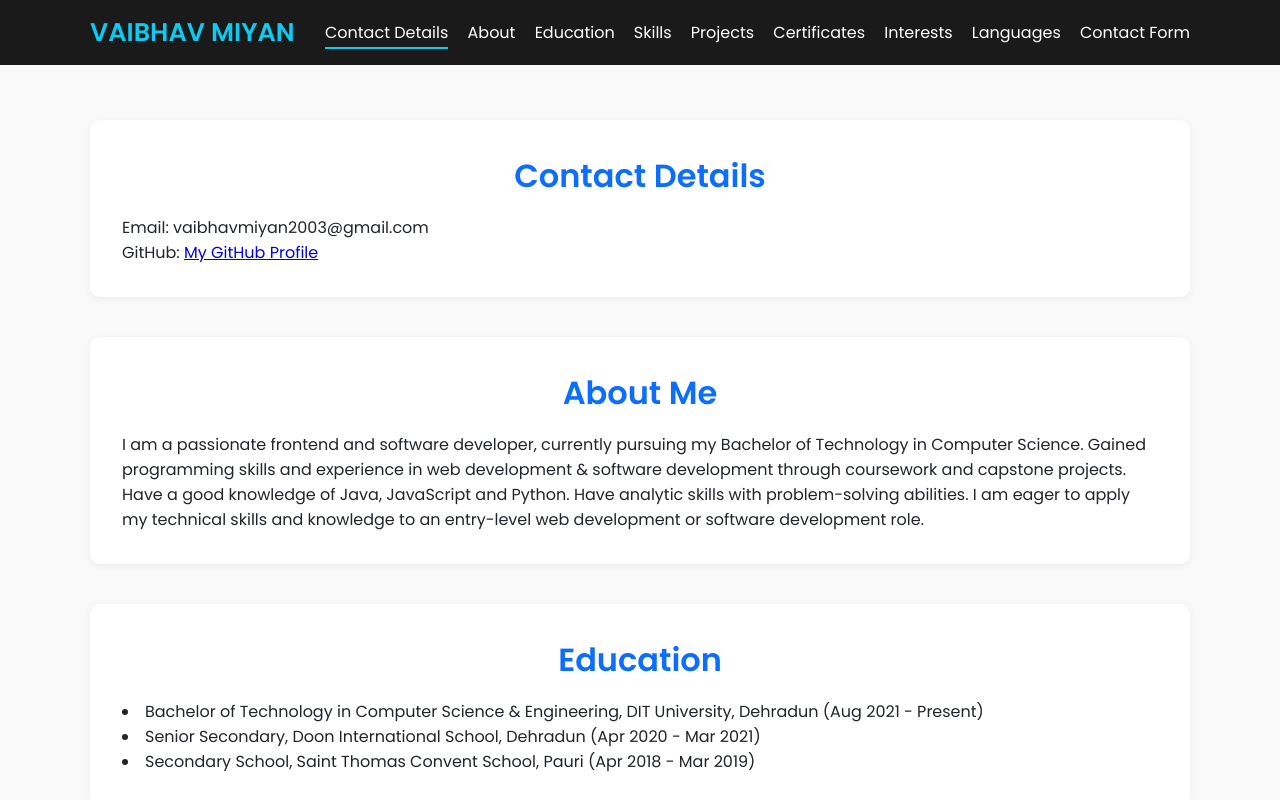
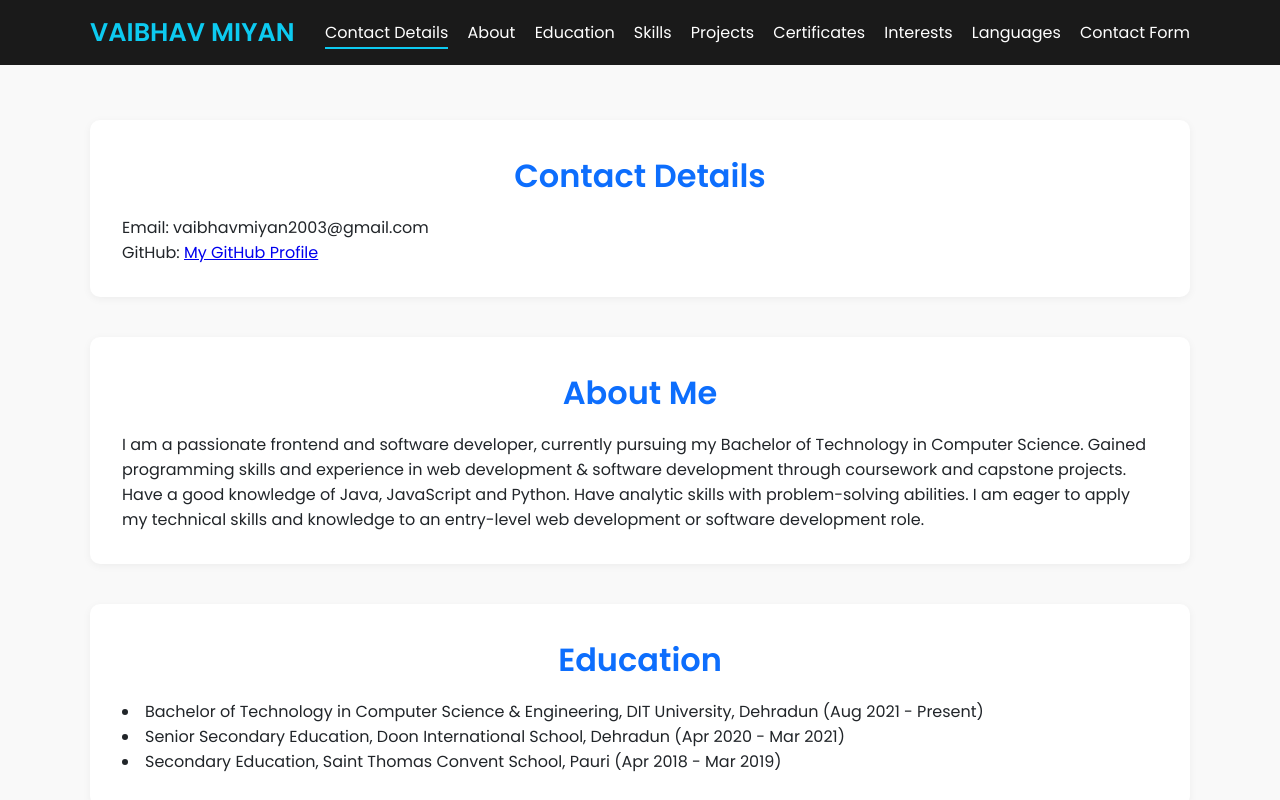
Before and after one commit to vaibhavmiyan/portfolio, a plain HTML site: page index.html in a window 1280 px wide. Shown: the top 800 px of the page. Drawn offline with Linux system fonts and the light colour scheme.

Commit message:
Update index.html

```diff
--- a/index.html
+++ b/index.html
@@ -52,8 +52,8 @@
     <div class="container content-box">
       <h2>Education</h2>
       <li>Bachelor of Technology in Computer Science & Engineering, DIT University, Dehradun (Aug 2021 - Present)</li>
-      <li>Senior Secondary, Doon International School, Dehradun (Apr 2020 - Mar 2021)</li>
-      <li>Secondary School, Saint Thomas Convent School, Pauri (Apr 2018 - Mar 2019)</li>
+      <li>Senior Secondary Education, Doon International School, Dehradun (Apr 2020 - Mar 2021)</li>
+      <li>Secondary Education, Saint Thomas Convent School, Pauri (Apr 2018 - Mar 2019)</li>
     </div>
   </section>
 
```
